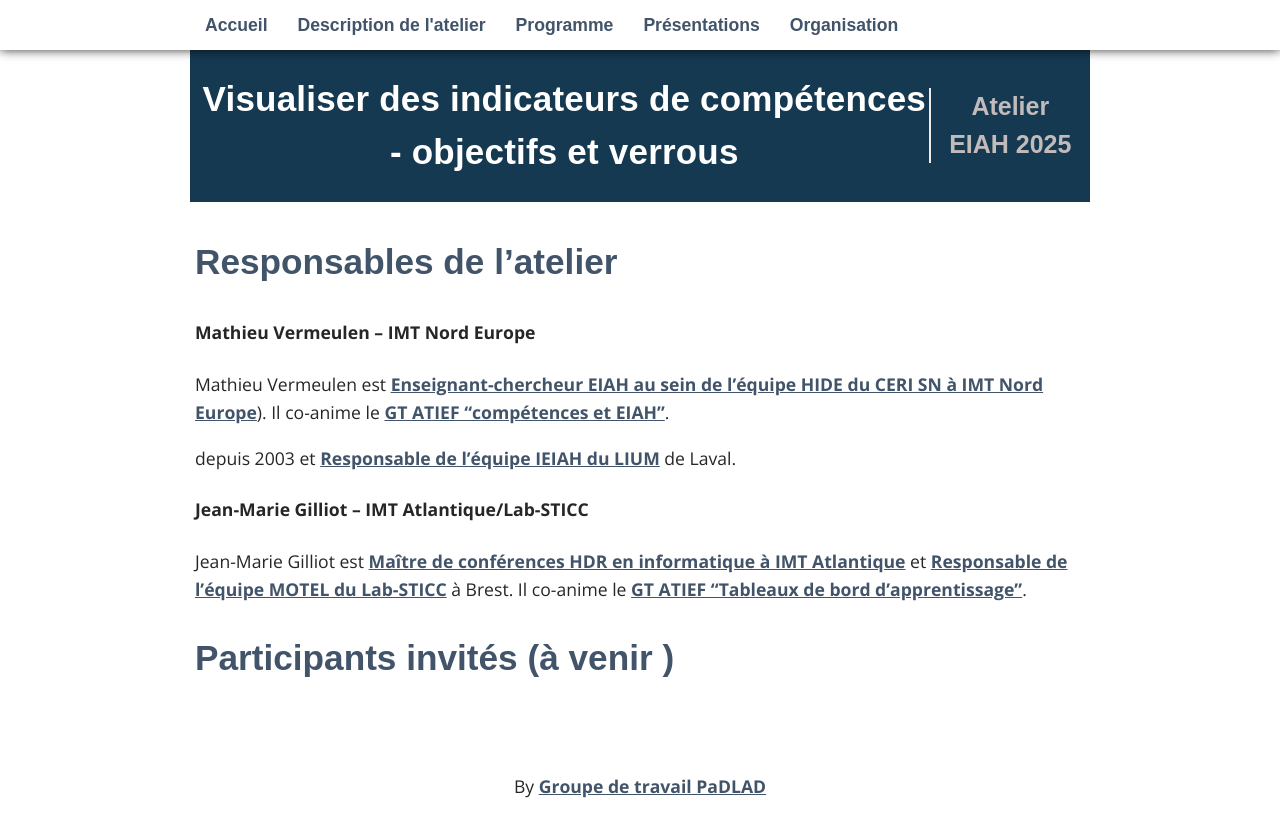
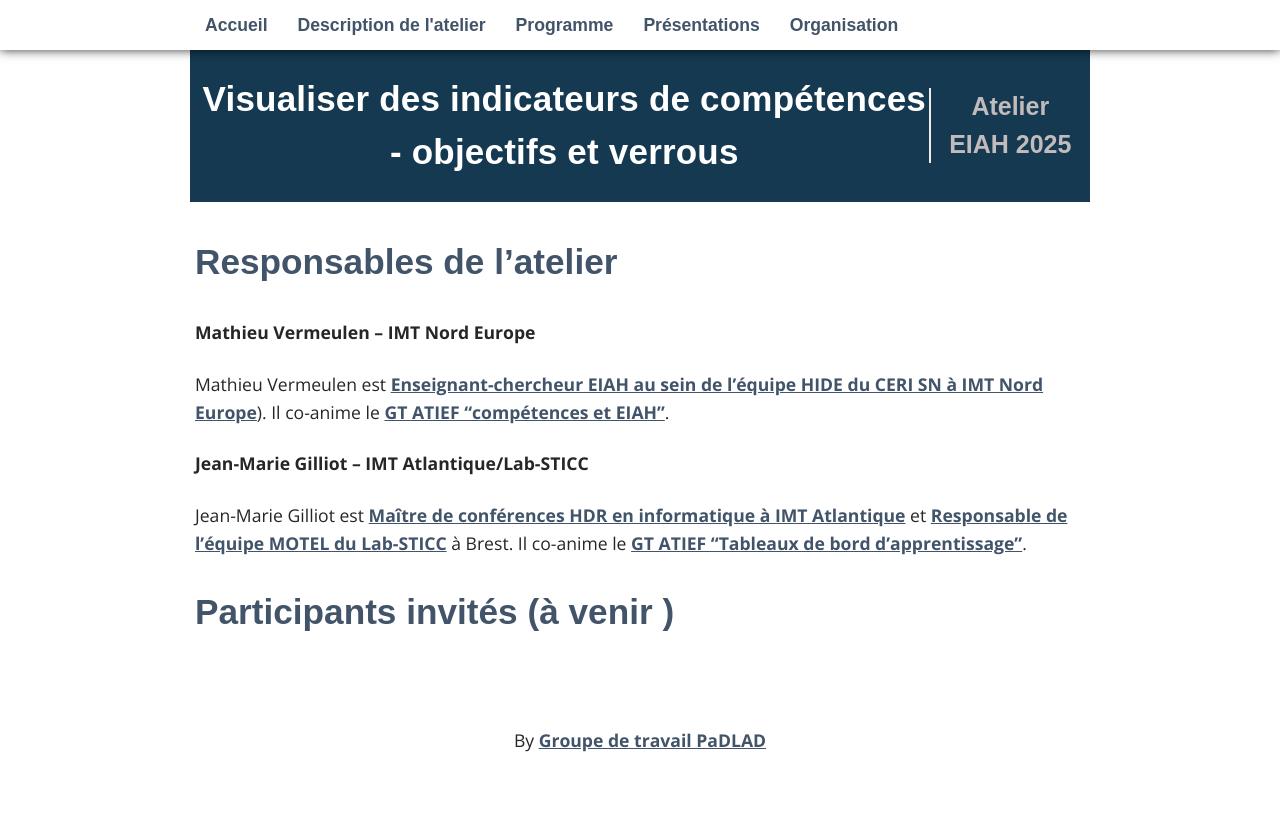
Before and after one commit to padlad/EIAH2025, a Jekyll site: the page built from _pages/05_comite.md, in a window 1280 px wide. Shown: the top 837 px of the page. Built offline with Jekyll 4.4.1, drawn with Linux system fonts in a browser that asks for light colours; some web fonts are replaced.

Commit message:
Update 05_comite.md

```diff
--- a/_pages/05_comite.md
+++ b/_pages/05_comite.md
@@ -8,10 +8,6 @@ permalink: /comite/
 #### Mathieu Vermeulen – IMT Nord Europe
 Mathieu Vermeulen est [Enseignant-chercheur EIAH au sein de l'équipe HIDE du CERI SN à IMT Nord Europe](https://recherche.imt-nord-europe.fr/personnel/vermeulen-mathieu/)). Il co-anime le [GT ATIEF "compétences et EIAH"](http://www.atief.fr/content/gt-comp%C3%A9tences-et-eiah).
 
-
-depuis 2003 et [Responsable de l'équipe IEIAH du LIUM](http://rech-iksal.iut-laval.univ-lemans.fr/site/) de Laval.
-
-
 #### Jean-Marie Gilliot  –  IMT Atlantique/Lab-STICC
 Jean-Marie Gilliot est [Maître de conférences HDR en informatique à IMT Atlantique](https://www.imt-atlantique.fr/fr/personne/jean-marie-gilliot) et [Responsable de l'équipe MOTEL du Lab-STICC](https://labsticc.fr/fr/equipes/motel) à Brest. Il co-anime le [GT ATIEF "Tableaux de bord d'apprentissage"](http://www.atief.fr/content/gt-tba).
 
```
